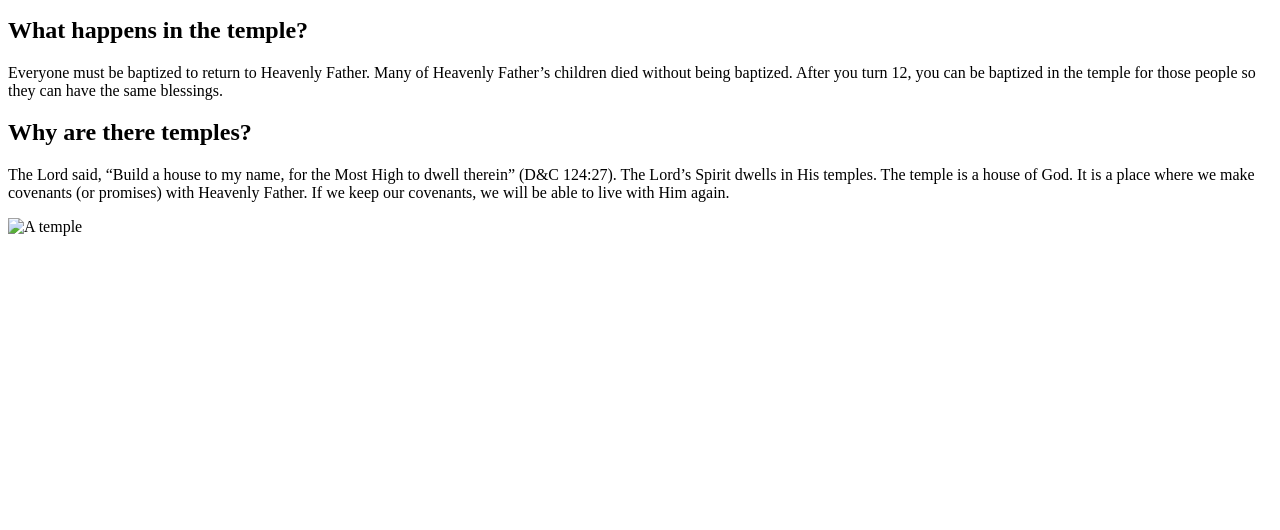
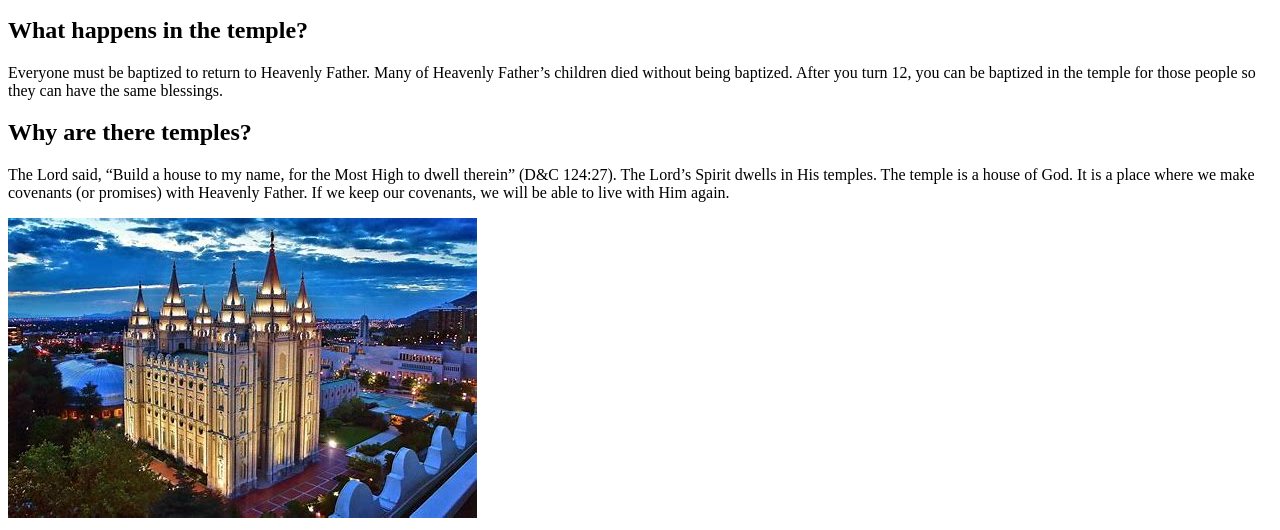
Before and after one commit to zachmcwho/1-22, a plain HTML site: page index.html in a window 1280 px wide. Shown: the part 319-849 px from the top of the page. Before the commit the page ends 800 px from the top, so only its background shows below. Drawn offline with Linux system fonts and the light colour scheme.

Commit message:
Update index.html

```diff
--- a/index.html
+++ b/index.html
@@ -18,6 +18,6 @@
         <h2>Why are there temples?</h2>
         <p>The Lord said, “Build a house to my name, for the Most High to dwell therein” (D&C 124:27). The Lord’s Spirit dwells in His temples. The temple is a house of God. It is a place where we make covenants (or promises) with Heavenly Father. If we keep our covenants, we will be able to live with Him again.</p>
     </aside>
-   <img src="temple.jpeg" alt="A temple">
+   <img src="temple.jpg" alt="A temple">
 </body>
 </html>
```
